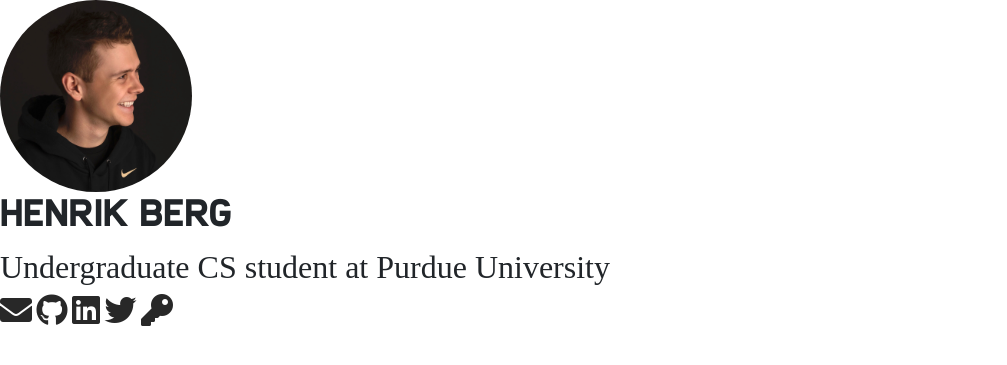
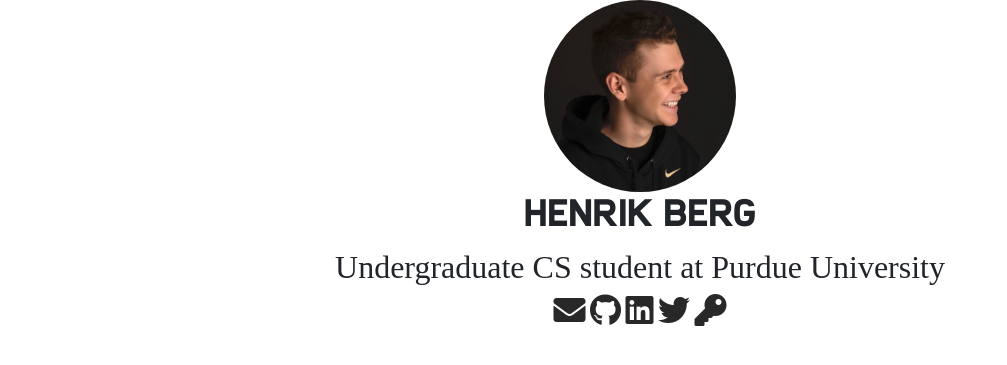
Before and after one commit to henrikbg/henrikberg.me, a Jekyll site: the page built from _pages/index.html, in a window 1280 px wide. Shown: the top 365 px of the page, without its empty margins (0-1007 px from the left). Built offline with Jekyll 4.4.1, drawn with Linux system fonts in a browser that asks for light colours; some web fonts are replaced.

Commit message:
Adding back css

```diff
--- a/_sass/index.scss
+++ b/_sass/index.scss
@@ -16,6 +16,12 @@
   }
 
   .page-content {
+    z-index: 1;
+    display: flex;
+    flex-direction: column;
+    justify-content: center;
+    align-items: center;
+
     .author-photo {
       max-width: 12em;
       border-radius: 50%;
```
